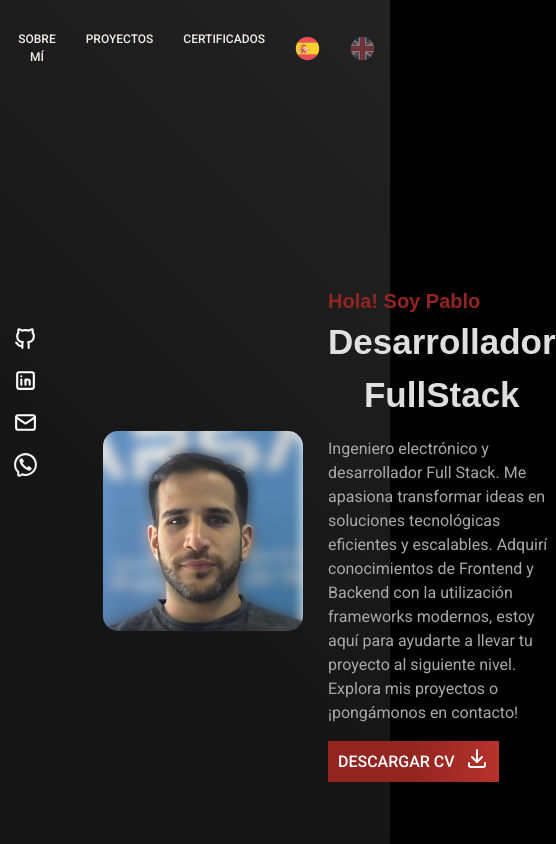
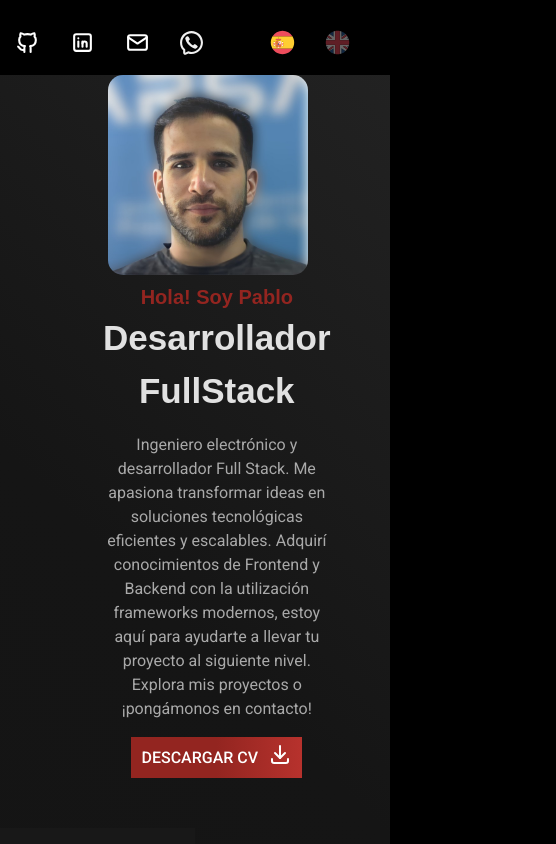
Before and after one commit to PabloGaleano88/Portfolio, a React (Vite) app: page / in a window 390 px wide. Shown: the top 844 px of the page, 556 px wide, since content can reach past the window. Built offline with nearby package versions, Linux system fonts and the light colour scheme.

Commit message:
ajuste para dispositivos mov

```diff
--- a/src/components/Header/Header.css
+++ b/src/components/Header/Header.css
@@ -64,3 +64,24 @@
     scale: 1.2;
   }
 }
+
+@media (max-width: 1080px) {
+  .bar {
+    background-color: black;
+    position: sticky;
+    padding: 30px 0px 20px 0px;
+    display: flex;
+    top: 0;
+    width: 100%;
+    align-items: center;
+    z-index: 3;
+  }
+
+  .links {
+    display: none;
+  }
+  .lang_selector {
+    display: flex;
+    margin-right: 25px;
+  }
+}
--- a/src/components/Presentation/Presentation.css
+++ b/src/components/Presentation/Presentation.css
@@ -82,3 +82,18 @@ h2 {
     transform: scale(0.95, 1.05);
   }
 }
+
+@media (max-width: 1080px) {
+  .flex_container {
+    flex-wrap: wrap;
+    margin: 0px auto 50px auto;
+  }
+
+  .titles {
+    align-items: center;
+  }
+
+  .presentation_desc {
+    text-align: center;
+  }
+}
--- a/src/components/Projects/Projects.css
+++ b/src/components/Projects/Projects.css
@@ -41,16 +41,6 @@
 .tech img {
   padding: 30px 0px 5px;
 }
-/* .card_text_container {
-  position: absolute;
-  height: 120px;
-  width: 100%;
-  top: 75%;
-  background-color: rgb(30, 30, 30);
-  z-index: 1;
-  box-shadow: 0 5px 10px orange;
-}
-*/
 
 .card_text {
   display: flex;
@@ -70,3 +60,22 @@
   display: flex;
   justify-content: space-around;
 }
+
+@media (max-width: 1080px) {
+  .projects_cards_container {
+    margin: 50px auto;
+  }
+
+  .project_card {
+    width: 260px;
+  }
+
+  .project_card > img {
+    width: 250px;
+  }
+
+  .tech img {
+    width: 50px;
+    padding: 30px 0px 5px;
+  }
+}
--- a/src/components/SNetworks/SNetworks.css
+++ b/src/components/SNetworks/SNetworks.css
@@ -28,3 +28,36 @@
 .svg_icon:hover {
   scale: 120%;
 }
+
+@media (max-width: 1080px) {
+  .sn_bar {
+    height: auto;
+    width: 60%;
+    padding-top: 25px;
+    position: fixed;
+    display: flex;
+    top: 0;
+    flex-direction: row;
+    justify-content: flex-start;
+    z-index: 4;
+  }
+
+  .sn_bar ul a {
+    margin-bottom: 10px;
+  }
+
+  .svg_icon {
+    filter: invert(100%);
+    transition-duration: 0.2s;
+    height: 25px;
+  }
+
+  .sn_bar ul {
+    width: 100%;
+    display: flex;
+    justify-content: space-between;
+    padding-top: 5px;
+    margin-left: 15px;
+    list-style: none;
+  }
+}
```
